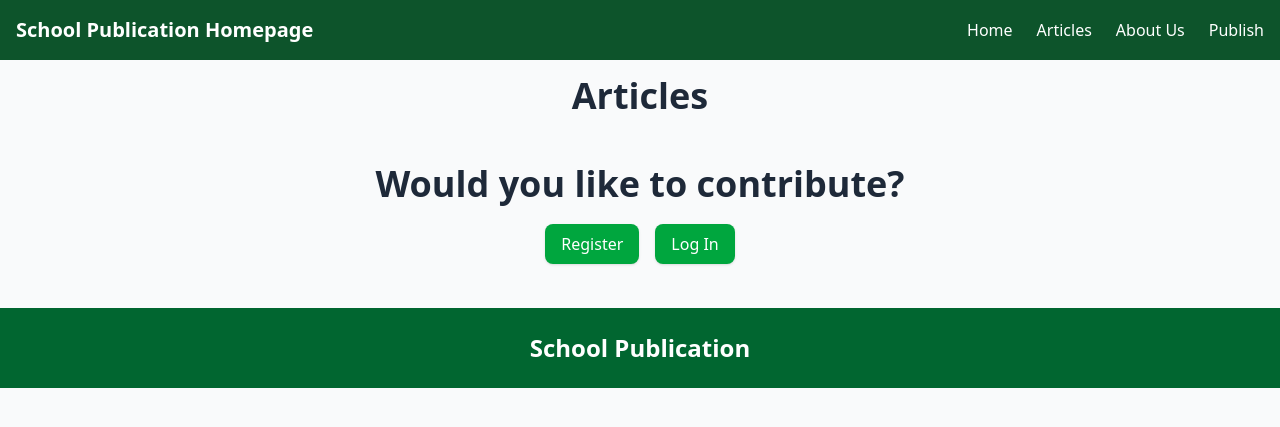
After one commit to ntpyxl/PHP_School_Newspaper_System, a PHP site: page /allArticles.php in a window 1280 px wide. The commit adds this page. Shown: the top 427 px of the page. Run offline with PHP 8.4, Linux system fonts and the light colour scheme; data that the repository does not hold is empty.

Commit message:
Homepage articles update
Article card UI change. Also added a new page where also inactive articles are now shown

```diff
--- /dev/null
+++ b/allArticles.php
@@ -0,0 +1,105 @@
+<?php
+require_once __DIR__ . '/core/classloader.php';
+require_once __DIR__ . "/core/helperFunctions.php"; ?>
+
+<!doctype html>
+<html lang="en">
+
+<head>
+    <meta charset="utf-8">
+    <meta name="viewport" content="width=device-width, initial-scale=1">
+    <title>Articles - School Publication</title>
+
+    <link href="core/styles.css" rel="stylesheet">
+    <script src="https://code.jquery.com/jquery-3.7.0.js"></script>
+</head>
+
+<body class="font-sans bg-gray-50 text-gray-800">
+    <?php include 'components/navbar.php'; ?>
+
+    <div class="max-w-7xl mx-auto px-4">
+        <h1 class="m-1 p-3 text-4xl font-bold text-center">Articles</h1>
+
+        <div class="flex justify-center">
+            <div class="w-full md:w-2/3">
+                <?php
+                $articles = $articleObj->getApprovedArticles();
+                foreach ($articles as $article) { ?>
+                    <div class="my-3 p-5 rounded-lg bg-white shadow">
+                        <div class="flex justify-between items-center">
+                            <h2 class="mb-2 text-2xl font-bold"><?php echo $article['title']; ?></h2>
+                            <button
+                                data-article-id="<?php echo $article['article_id']; ?>"
+                                class="px-2 py-1 bg-green-600 text-white rounded-lg shadow hover:bg-green-700 transition cursor-pointer">
+                                Request Edit
+                            </button>
+                        </div>
+
+                        <p class="block text-gray-600 text-sm">
+                            Published by
+
+                            <?php if ($article['is_admin'] == 1) { ?>
+                                <span class="px-1 rounded-md bg-blue-600 text-white text-xs">Admin</span>
+                            <?php } elseif ($article['is_admin'] == 0) { ?>
+                                <span class="px-1 rounded-md bg-green-600 text-white text-xs">Writer</span>
+                            <?php } ?>
+
+                            <span class="font-bold"><?php echo $article['username'] ?></span>
+
+                            on <?php echo date("F j, Y g:i A", strtotime($article['created_at'])); ?>
+                        </p>
+
+                        <?php list($previewContent, $fullContent) = limit_words($article['content'], 96); ?>
+                        <div class="article-preview space-y-2">
+                            <p class="text-gray-700 whitespace-pre-line short-content">
+                                <?php echo $previewContent; ?>
+                            </p>
+
+                            <p class="text-gray-700 whitespace-pre-line full-content hidden">
+                                <?php echo $fullContent; ?>
+                            </p>
+
+                            <?php if ($previewContent !== $fullContent) { ?>
+                                <button class="toggleContent text-green-600 font-medium hover:underline cursor-pointer">
+                                    Read more →
+                                </button>
+                            <?php } ?>
+                        </div>
+
+                    </div>
+                <?php } ?>
+            </div>
+        </div>
+    </div>
+
+    <div class="my-4 py-4 flex flex-col items-center space-y-2">
+        <h2 class="text-4xl font-bold text-center">
+            Would you like to contribute?
+        </h2>
+
+        <div class="py-3 flex space-x-4">
+            <button
+                onclick="window.location.href='register.php'"
+                class="px-4 py-2 bg-green-600 text-white rounded-lg shadow hover:bg-green-700 transition cursor-pointer">
+                Register
+            </button>
+            <button
+                onclick="window.location.href='login.php'"
+                class="px-4 py-2 bg-green-600 text-white rounded-lg shadow hover:bg-green-700 transition cursor-pointer">
+                Log In
+            </button>
+        </div>
+
+    </div>
+
+    <footer class="flex flex-col px-32 py-6 items-center justify-center bg-green-800 text-white text-center space-y-2">
+        <div class="text-2xl font-semibold">
+            School Publication
+        </div>
+    </footer>
+
+    <script src="core/scripts/articleExpander.js"></script>
+
+</body>
+
+</html>
--- a/components/navbar.php
+++ b/components/navbar.php
@@ -19,7 +19,7 @@
             </a>
 
             <a
-                href="#"
+                href="allArticles.php"
                 class="text-white hover:underline underline-offset-4">
                 Articles
             </a>
--- a/core/classes/Article.php
+++ b/core/classes/Article.php
@@ -51,12 +51,27 @@ class Article extends Database
         return $this->executeQuery($sql);
     }
 
-    public function getActiveArticles($id = null)
+    public function getApprovedArticles()
     {
-        if ($id) { // TODO: Remove this, use to another func
-            $sql = "SELECT * FROM articles WHERE article_id = ?";
-            return $this->executeQuerySingle($sql, [$id]);
-        }
+        $sql = "SELECT
+                articles.article_id,
+                articles.title,
+                articles.content,
+                articles.author_id,
+                school_publication_users.username,
+                school_publication_users.is_admin,
+                articles.status,
+                articles.created_at
+                FROM articles
+                JOIN school_publication_users ON
+                articles.author_id = school_publication_users.user_id
+                WHERE status IN ('active', 'inactive') ORDER BY articles.created_at DESC";
+
+        return $this->executeQuery($sql);
+    }
+
+    public function getActiveArticles()
+    {
         $sql = "SELECT
                 articles.article_id,
                 articles.title,
--- a/core/styles.css
+++ b/core/styles.css
@@ -11,8 +11,6 @@
     --color-red-700: oklch(50.5% 0.213 27.518);
     --color-amber-600: oklch(66.6% 0.179 58.318);
     --color-amber-700: oklch(55.5% 0.163 48.998);
-    --color-yellow-600: oklch(68.1% 0.162 75.834);
-    --color-yellow-700: oklch(55.4% 0.135 66.442);
     --color-green-500: oklch(72.3% 0.219 149.579);
     --color-green-600: oklch(62.7% 0.194 149.214);
     --color-green-700: oklch(52.7% 0.154 150.069);
@@ -935,10 +790,6 @@
   inherits: false;
   initial-value: solid;
 }
-@property --tw-leading {
-  syntax: "*";
-  inherits: false;
-}
 @property --tw-font-weight {
   syntax: "*";
   inherits: false;
@@ -1008,18 +859,12 @@
   inherits: false;
   initial-value: 0 0 #0000;
 }
-@property --tw-outline-style {
-  syntax: "*";
-  inherits: false;
-  initial-value: solid;
-}
 @layer properties {
   @supports ((-webkit-hyphens: none) and (not (margin-trim: inline))) or ((-moz-orient: inline) and (not (color:rgb(from red r g b)))) {
     *, ::before, ::after, ::backdrop {
       --tw-space-y-reverse: 0;
       --tw-space-x-reverse: 0;
       --tw-border-style: solid;
-      --tw-leading: initial;
       --tw-font-weight: initial;
       --tw-shadow: 0 0 #0000;
       --tw-shadow-color: initial;
@@ -1035,7 +880,6 @@
       --tw-ring-offset-width: 0px;
       --tw-ring-offset-color: #fff;
       --tw-ring-offset-shadow: 0 0 #0000;
-      --tw-outline-style: solid;
     }
   }
 }
```
Also changed, not shown: other parts of core/styles.css (+3 -146 lines), index.php (+8 -5 lines).
